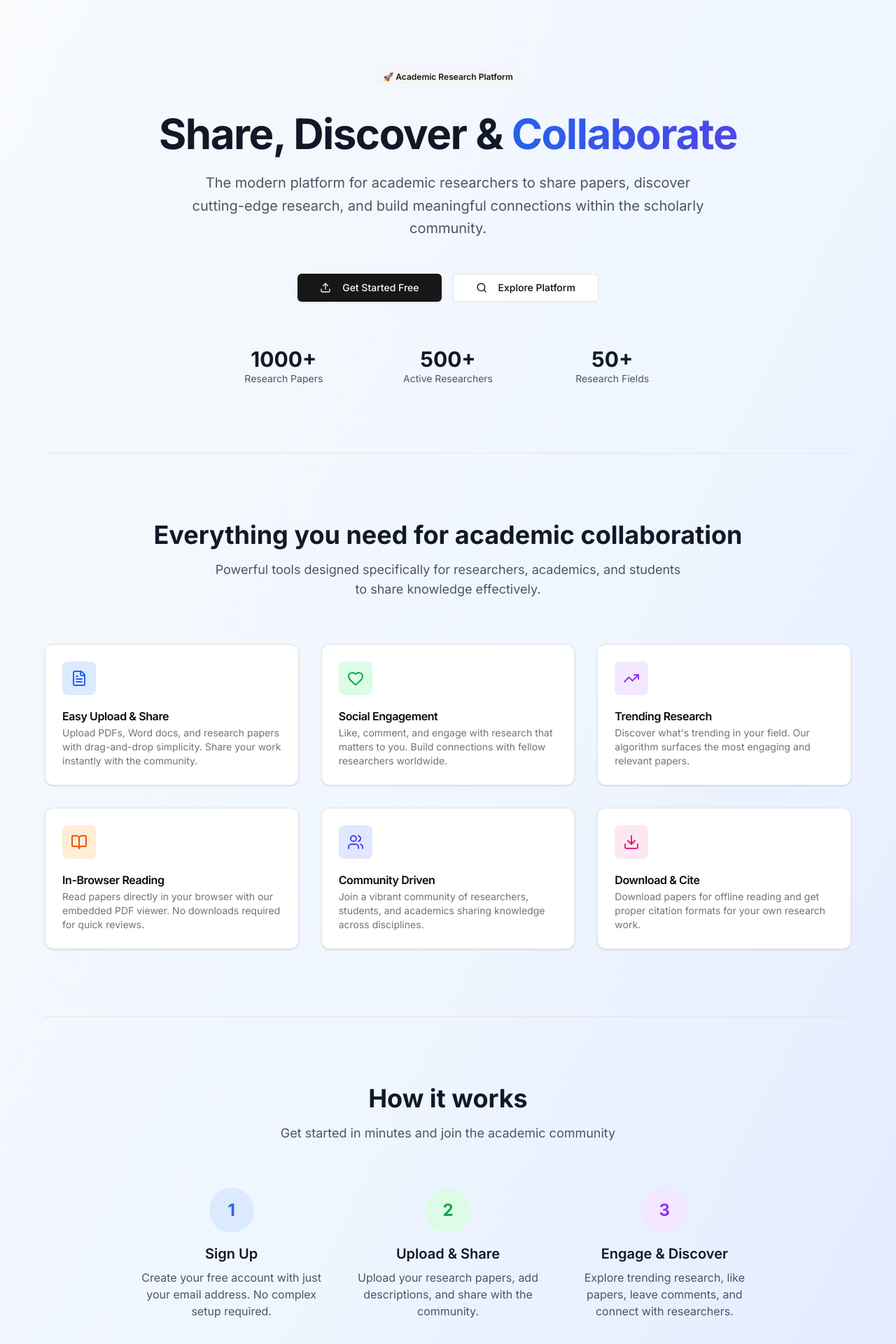
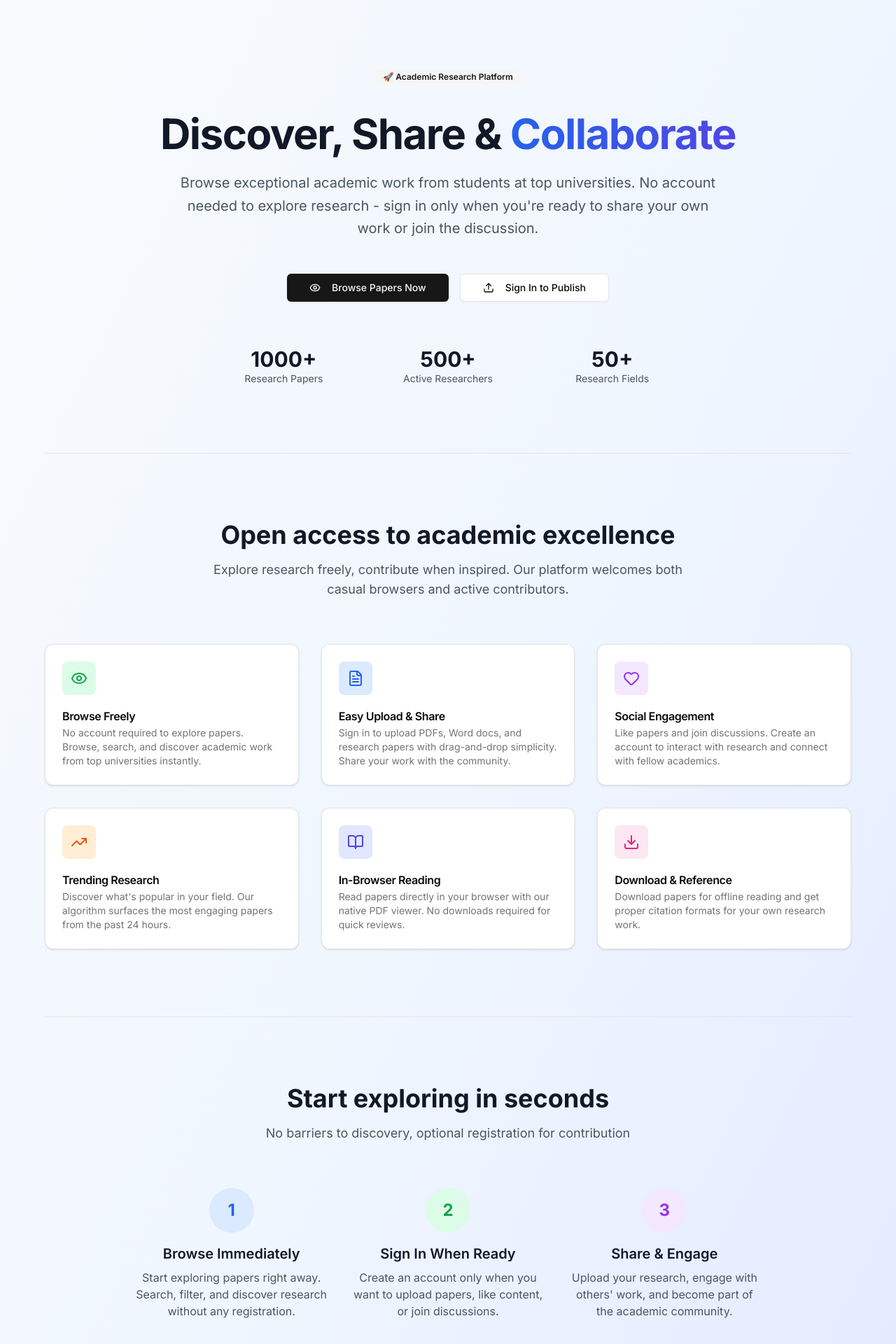
Before and after one commit to A-Ravioli/best-papers, a Next.js app: page / in a window 1280 px wide. Shown: the top 1920 px of the page at 70% size. Built offline with nearby package versions, Linux system fonts and the light colour scheme.

Commit message:
dark mode is ugly getting rid of all of it

```diff
--- a/src/app/dashboard/page.tsx
+++ b/src/app/dashboard/page.tsx
@@ -29,7 +29,8 @@ import {
   MessageCircle,
   User,
   Calendar,
-  FileText
+  FileText,
+  LogIn
 } from 'lucide-react'
 
 interface Paper {
@@ -66,13 +67,14 @@ export default function DashboardPage() {
   useEffect(() => {
     checkUser()
     fetchStats()
+    // Always fetch papers, regardless of authentication status
+    fetchPapers()
   }, [])
 
   useEffect(() => {
-    if (user) {
+    // Refetch papers when tab changes or user state changes
     fetchPapers()
-    }
-  }, [user, activeTab])
+  }, [activeTab, user])
 
   useEffect(() => {
     filterPapers()
@@ -80,10 +82,7 @@ export default function DashboardPage() {
 
   const checkUser = async () => {
     const { data: { user }, error } = await supabase.auth.getUser()
-    if (error || !user) {
-      router.push('/login')
-      return
-    }
+    // Don't redirect if no user - allow browsing without authentication
     setUser(user)
   }
 
@@ -175,7 +174,7 @@ export default function DashboardPage() {
     })
   }
 
-  if (loading && !user) {
+  if (loading && papers.length === 0) {
     return (
       <div className="min-h-screen bg-gradient-to-br from-slate-50 via-blue-50 to-indigo-100 dark:from-gray-950 dark:via-gray-900 dark:to-gray-800 flex items-center justify-center">
         <div className="text-center">
@@ -198,10 +197,21 @@ export default function DashboardPage() {
               </h1>
             </div>
             <div className="flex items-center space-x-4">
+              {user ? (
+                <>
                   <span className="text-sm text-gray-600 dark:text-gray-300">
-                {user?.email}
+                    {user.email}
                   </span>
                   <LogoutButton />
+                </>
+              ) : (
+                <Button asChild variant="outline">
+                  <Link href="/login">
+                    <LogIn className="mr-2 h-4 w-4" />
+                    Sign In
+                  </Link>
+                </Button>
+              )}
             </div>
           </div>
         </div>
@@ -272,12 +282,21 @@ export default function DashboardPage() {
               </Select>
             </div>
 
+            {user ? (
               <Button asChild size="lg" className="bg-gradient-to-r from-blue-600 to-purple-600 hover:from-blue-700 hover:to-purple-700">
                 <Link href="/upload">
                   <Upload className="mr-2 h-4 w-4" />
                   Publish Your Paper Now
                 </Link>
               </Button>
+            ) : (
+              <Button asChild size="lg" className="bg-gradient-to-r from-blue-600 to-purple-600 hover:from-blue-700 hover:to-purple-700">
+                <Link href="/login">
+                  <LogIn className="mr-2 h-4 w-4" />
+                  Sign In to Publish
+                </Link>
+              </Button>
+            )}
           </div>
         </div>
 
@@ -349,9 +368,18 @@ export default function DashboardPage() {
             </p>
             {!searchQuery && (
               <Button asChild>
-                <Link href="/upload">
+                <Link href={user ? "/upload" : "/login"}>
+                  {user ? (
+                    <>
                       <Upload className="mr-2 h-4 w-4" />
                       Upload Your First Paper
+                    </>
+                  ) : (
+                    <>
+                      <LogIn className="mr-2 h-4 w-4" />
+                      Sign In to Upload
+                    </>
+                  )}
                 </Link>
               </Button>
             )}
--- a/src/app/page.tsx
+++ b/src/app/page.tsx
@@ -5,7 +5,7 @@ import { Button } from '@/components/ui/button'
 import { Card, CardContent, CardDescription, CardHeader, CardTitle } from '@/components/ui/card'
 import { Badge } from '@/components/ui/badge'
 import { Separator } from '@/components/ui/separator'
-import { FileText, Heart, MessageCircle, TrendingUp, Users, Download, Search, Upload, BookOpen, Star, ArrowRight } from 'lucide-react'
+import { FileText, Heart, MessageCircle, TrendingUp, Users, Download, Search, Upload, BookOpen, Star, ArrowRight, Eye } from 'lucide-react'
 
 export default function LandingPage() {
   const scrollToFeatures = () => {
@@ -19,7 +19,7 @@ export default function LandingPage() {
   }
 
   return (
-    <div className="min-h-screen bg-gradient-to-br from-slate-50 via-blue-50 to-indigo-100 dark:from-gray-950 dark:via-gray-900 dark:to-gray-800">
+    <div className="min-h-screen bg-gradient-to-br from-slate-50 via-blue-50 to-indigo-100">
       {/* Hero Section */}
       <section className="container mx-auto px-4 py-16 sm:py-24">
         <div className="max-w-4xl mx-auto text-center">
@@ -29,49 +29,46 @@ export default function LandingPage() {
             </Badge>
           </div>
 
-          <h1 className="text-4xl sm:text-6xl font-bold tracking-tight text-gray-900 dark:text-white mb-6">
-            Share, Discover &
+          <h1 className="text-4xl sm:text-6xl font-bold tracking-tight text-gray-900 mb-6">
+            Discover, Share &
             <span className="text-transparent bg-clip-text bg-gradient-to-r from-blue-600 to-indigo-600">
               {" "}Collaborate
             </span>
           </h1>
 
-          <p className="text-xl text-gray-600 dark:text-gray-300 mb-12 max-w-3xl mx-auto leading-relaxed">
-            The modern platform for academic researchers to share papers, discover cutting-edge research,
-            and build meaningful connections within the scholarly community.
+          <p className="text-xl text-gray-600 mb-12 max-w-3xl mx-auto leading-relaxed">
+            Browse exceptional academic work from students at top universities. No account needed to explore research -
+            sign in only when you&apos;re ready to share your own work or join the discussion.
           </p>
 
           <div className="flex flex-col sm:flex-row gap-4 justify-center items-center mb-16">
             <Button asChild size="lg" className="w-full sm:w-auto">
+              <Link href="/dashboard">
+                <Eye className="mr-2 h-4 w-4" />
+                Browse Papers Now
+              </Link>
+            </Button>
+            <Button asChild variant="outline" size="lg" className="w-full sm:w-auto">
               <Link href="/login">
                 <Upload className="mr-2 h-4 w-4" />
-                Get Started Free
+                Sign In to Publish
               </Link>
-            </Button>
-            <Button
-              onClick={scrollToFeatures}
-              variant="outline"
-              size="lg"
-              className="w-full sm:w-auto"
-            >
-              <Search className="mr-2 h-4 w-4" />
-              Explore Platform
             </Button>
           </div>
 
           {/* Stats */}
           <div className="grid grid-cols-1 sm:grid-cols-3 gap-8 max-w-2xl mx-auto">
             <div className="text-center">
-              <div className="text-3xl font-bold text-gray-900 dark:text-white">1000+</div>
-              <div className="text-sm text-gray-600 dark:text-gray-400">Research Papers</div>
+              <div className="text-3xl font-bold text-gray-900">1000+</div>
+              <div className="text-sm text-gray-600">Research Papers</div>
             </div>
             <div className="text-center">
-              <div className="text-3xl font-bold text-gray-900 dark:text-white">500+</div>
-              <div className="text-sm text-gray-600 dark:text-gray-400">Active Researchers</div>
+              <div className="text-3xl font-bold text-gray-900">500+</div>
+              <div className="text-sm text-gray-600">Active Researchers</div>
             </div>
             <div className="text-center">
-              <div className="text-3xl font-bold text-gray-900 dark:text-white">50+</div>
-              <div className="text-sm text-gray-600 dark:text-gray-400">Research Fields</div>
+              <div className="text-3xl font-bold text-gray-900">50+</div>
+              <div className="text-sm text-gray-600">Research Fields</div>
             </div>
           </div>
         </div>
@@ -84,80 +81,80 @@ export default function LandingPage() {
         <div className="max-w-6xl mx-auto">
           <div className="text-center mb-16">
             <h2 className="text-3xl sm:text-4xl font-bold text-gray-900 dark:text-white mb-4">
-              Everything you need for academic collaboration
+              Open access to academic excellence
             </h2>
-            <p className="text-lg text-gray-600 dark:text-gray-300 max-w-2xl mx-auto">
-              Powerful tools designed specifically for researchers, academics, and students to share knowledge effectively.
+            <p className="text-lg text-gray-600 max-w-2xl mx-auto">
+              Explore research freely, contribute when inspired. Our platform welcomes both casual browsers and active contributors.
             </p>
           </div>
 
           <div className="grid grid-cols-1 md:grid-cols-2 lg:grid-cols-3 gap-8">
             <Card className="h-full hover:shadow-lg transition-shadow duration-300">
               <CardHeader>
-                <div className="w-12 h-12 bg-blue-100 dark:bg-blue-900 rounded-lg flex items-center justify-center mb-4">
-                  <FileText className="h-6 w-6 text-blue-600 dark:text-blue-400" />
+                <div className="w-12 h-12 bg-green-100 rounded-lg flex items-center justify-center mb-4">
+                  <Eye className="h-6 w-6 text-green-600" />
                 </div>
-                <CardTitle>Easy Upload & Share</CardTitle>
+                <CardTitle>Browse Freely</CardTitle>
                 <CardDescription>
-                  Upload PDFs, Word docs, and research papers with drag-and-drop simplicity. Share your work instantly with the community.
+                  No account required to explore papers. Browse, search, and discover academic work from top universities instantly.
                 </CardDescription>
               </CardHeader>
             </Card>
 
             <Card className="h-full hover:shadow-lg transition-shadow duration-300">
               <CardHeader>
-                <div className="w-12 h-12 bg-green-100 dark:bg-green-900 rounded-lg flex items-center justify-center mb-4">
-                  <Heart className="h-6 w-6 text-green-600 dark:text-green-400" />
+                <div className="w-12 h-12 bg-blue-100 rounded-lg flex items-center justify-center mb-4">
+                  <FileText className="h-6 w-6 text-blue-600" />
                 </div>
-                <CardTitle>Social Engagement</CardTitle>
+                <CardTitle>Easy Upload & Share</CardTitle>
                 <CardDescription>
-                  Like, comment, and engage with research that matters to you. Build connections with fellow researchers worldwide.
+                  Sign in to upload PDFs, Word docs, and research papers with drag-and-drop simplicity. Share your work with the community.
                 </CardDescription>
               </CardHeader>
             </Card>
 
             <Card className="h-full hover:shadow-lg transition-shadow duration-300">
               <CardHeader>
-                <div className="w-12 h-12 bg-purple-100 dark:bg-purple-900 rounded-lg flex items-center justify-center mb-4">
-                  <TrendingUp className="h-6 w-6 text-purple-600 dark:text-purple-400" />
+                <div className="w-12 h-12 bg-purple-100 rounded-lg flex items-center justify-center mb-4">
+                  <Heart className="h-6 w-6 text-purple-600" />
                 </div>
-                <CardTitle>Trending Research</CardTitle>
+                <CardTitle>Social Engagement</CardTitle>
                 <CardDescription>
-                  Discover what&apos;s trending in your field. Our algorithm surfaces the most engaging and relevant papers.
+                  Like papers and join discussions. Create an account to interact with research and connect with fellow academics.
                 </CardDescription>
               </CardHeader>
             </Card>
 
             <Card className="h-full hover:shadow-lg transition-shadow duration-300">
               <CardHeader>
-                <div className="w-12 h-12 bg-orange-100 dark:bg-orange-900 rounded-lg flex items-center justify-center mb-4">
-                  <BookOpen className="h-6 w-6 text-orange-600 dark:text-orange-400" />
+                <div className="w-12 h-12 bg-orange-100 rounded-lg flex items-center justify-center mb-4">
+                  <TrendingUp className="h-6 w-6 text-orange-600" />
                 </div>
-                <CardTitle>In-Browser Reading</CardTitle>
+                <CardTitle>Trending Research</CardTitle>
                 <CardDescription>
-                  Read papers directly in your browser with our embedded PDF viewer. No downloads required for quick reviews.
+                  Discover what&apos;s popular in your field. Our algorithm surfaces the most engaging papers from the past 24 hours.
                 </CardDescription>
               </CardHeader>
             </Card>
 
             <Card className="h-full hover:shadow-lg transition-shadow duration-300">
               <CardHeader>
-                <div className="w-12 h-12 bg-indigo-100 dark:bg-indigo-900 rounded-lg flex items-center justify-center mb-4">
-                  <Users className="h-6 w-6 text-indigo-600 dark:text-indigo-400" />
+                <div className="w-12 h-12 bg-indigo-100 rounded-lg flex items-center justify-center mb-4">
+                  <BookOpen className="h-6 w-6 text-indigo-600" />
                 </div>
-                <CardTitle>Community Driven</CardTitle>
+                <CardTitle>In-Browser Reading</CardTitle>
                 <CardDescription>
-                  Join a vibrant community of researchers, students, and academics sharing knowledge across disciplines.
+                  Read papers directly in your browser with our native PDF viewer. No downloads required for quick reviews.
                 </CardDescription>
               </CardHeader>
             </Card>
 
             <Card className="h-full hover:shadow-lg transition-shadow duration-300">
               <CardHeader>
-                <div className="w-12 h-12 bg-pink-100 dark:bg-pink-900 rounded-lg flex items-center justify-center mb-4">
-                  <Download className="h-6 w-6 text-pink-600 dark:text-pink-400" />
+                <div className="w-12 h-12 bg-pink-100 rounded-lg flex items-center justify-center mb-4">
+                  <Download className="h-6 w-6 text-pink-600" />
                 </div>
-                <CardTitle>Download & Cite</CardTitle>
+                <CardTitle>Download & Reference</CardTitle>
                 <CardDescription>
                   Download papers for offline reading and get proper citation formats for your own research work.
                 </CardDescription>
@@ -173,11 +170,11 @@ export default function LandingPage() {
       <section className="container mx-auto px-4 py-16 sm:py-24">
         <div className="max-w-4xl mx-auto">
           <div className="text-center mb-16">
-            <h2 className="text-3xl sm:text-4xl font-bold text-gray-900 dark:text-white mb-4">
-              How it works
+            <h2 className="text-3xl sm:text-4xl font-bold text-gray-900 mb-4">
+              Start exploring in seconds
             </h2>
-            <p className="text-lg text-gray-600 dark:text-gray-300">
-              Get started in minutes and join the academic community
+            <p className="text-lg text-gray-600">
+              No barriers to discovery, optional registration for contribution
             </p>
           </div>
 
@@ -186,19 +183,19 @@ export default function LandingPage() {
               <div className="w-16 h-16 bg-blue-100 dark:bg-blue-900 rounded-full flex items-center justify-center mx-auto mb-4">
                 <span className="text-2xl font-bold text-blue-600 dark:text-blue-400">1</span>
               </div>
-              <h3 className="text-xl font-semibold text-gray-900 dark:text-white mb-2">Sign Up</h3>
-              <p className="text-gray-600 dark:text-gray-300">
-                Create your free account with just your email address. No complex setup required.
-              </p>
+              <h3 className="text-xl font-semibold text-gray-900 mb-2">Browse Immediately</h3>
+                              <p className="text-gray-600">
+                  Start exploring papers right away. Search, filter, and discover research without any registration.
+                </p>
             </div>
 
             <div className="text-center">
               <div className="w-16 h-16 bg-green-100 dark:bg-green-900 rounded-full flex items-center justify-center mx-auto mb-4">
                 <span className="text-2xl font-bold text-green-600 dark:text-green-400">2</span>
               </div>
-              <h3 className="text-xl font-semibold text-gray-900 dark:text-white mb-2">Upload & Share</h3>
+              <h3 className="text-xl font-semibold text-gray-900 mb-2">Sign In When Ready</h3>
               <p className="text-gray-600 dark:text-gray-300">
-                Upload your research papers, add descriptions, and share with the community.
+                Create an account only when you want to upload papers, like content, or join discussions.
               </p>
             </div>
 
@@ -206,9 +203,9 @@ export default function LandingPage() {
               <div className="w-16 h-16 bg-purple-100 dark:bg-purple-900 rounded-full flex items-center justify-center mx-auto mb-4">
                 <span className="text-2xl font-bold text-purple-600 dark:text-purple-400">3</span>
               </div>
-              <h3 className="text-xl font-semibold text-gray-900 dark:text-white mb-2">Engage & Discover</h3>
+              <h3 className="text-xl font-semibold text-gray-900 mb-2">Share & Engage</h3>
               <p className="text-gray-600 dark:text-gray-300">
-                Explore trending research, like papers, leave comments, and connect with researchers.
+                Upload your research, engage with others&apos; work, and become part of the academic community.
               </p>
             </div>
           </div>
@@ -227,16 +224,22 @@ export default function LandingPage() {
               </div>
             </div>
             <h2 className="text-3xl sm:text-4xl font-bold text-white mb-4">
-              Ready to share your research?
+              Ready to explore academic excellence?
             </h2>
             <p className="text-xl text-blue-100 mb-8 max-w-2xl mx-auto">
-              Join thousands of researchers already sharing and discovering breakthrough research on Best Papers.
+              Join thousands of researchers and students discovering and sharing breakthrough research on Best Papers.
             </p>
             <div className="flex flex-col sm:flex-row gap-4 justify-center">
               <Button asChild size="lg" variant="secondary" className="w-full sm:w-auto">
+                <Link href="/dashboard">
+                  Start Browsing Now
+                  <ArrowRight className="ml-2 h-4 w-4" />
+                </Link>
+              </Button>
+              <Button asChild size="lg" variant="outline" className="w-full sm:w-auto text-white border-white hover:bg-white hover:text-blue-600">
                 <Link href="/login">
-                  Start Sharing Today
-                  <ArrowRight className="ml-2 h-4 w-4" />
+                  Sign In to Contribute
+                  <Upload className="ml-2 h-4 w-4" />
                 </Link>
               </Button>
             </div>
@@ -248,7 +251,7 @@ export default function LandingPage() {
       <footer className="border-t bg-white/50 dark:bg-gray-950/50 backdrop-blur-sm">
         <div className="container mx-auto px-4 py-8">
           <div className="text-center text-gray-600 dark:text-gray-400">
-            <p>&copy; 2024 Best Papers. Built for the academic community.</p>
+            <p>&copy; 2024 Best Papers. Open access to academic research.</p>
           </div>
         </div>
       </footer>
--- a/src/app/paper/[id]/page.tsx
+++ b/src/app/paper/[id]/page.tsx
@@ -8,7 +8,7 @@ import { Button } from '@/components/ui/button'
 import { Card, CardContent, CardDescription, CardHeader, CardTitle } from '@/components/ui/card'
 import { Badge } from '@/components/ui/badge'
 import { Separator } from '@/components/ui/separator'
-import { ArrowLeft, Download, ExternalLink, Heart, MessageCircle, Eye, Calendar, FileText, User } from 'lucide-react'
+import { ArrowLeft, Download, ExternalLink, Heart, MessageCircle, Eye, Calendar, FileText, User, LogIn } from 'lucide-react'
 
 interface PageProps {
   params: Promise<{ id: string }>
@@ -18,7 +18,7 @@ export default async function PaperPage({ params }: PageProps) {
   const { id } = await params
   const supabase = await createClient()
 
-  // Get current user
+  // Get current user (but don't require authentication)
   const {
     data: { user },
   } = await supabase.auth.getUser()
@@ -73,7 +73,7 @@ export default async function PaperPage({ params }: PageProps) {
               <Button asChild variant="ghost" size="sm">
                 <Link href="/dashboard">
                   <ArrowLeft className="mr-2 h-4 w-4" />
-                  Dashboard
+                  Browse Papers
                 </Link>
               </Button>
               <Separator orientation="vertical" className="h-6" />
@@ -81,14 +81,28 @@ export default async function PaperPage({ params }: PageProps) {
                 Best Papers
               </h1>
             </div>
-            {user && (
+            <div className="flex items-center space-x-4">
+              {user ? (
+                <>
                   <Button asChild>
                     <Link href="/upload">
                       <FileText className="mr-2 h-4 w-4" />
                       Upload Paper
                     </Link>
                   </Button>
+                  <span className="text-sm text-gray-600 dark:text-gray-300">
+                    {user.email}
+                  </span>
+                </>
+              ) : (
+                <Button asChild variant="outline">
+                  <Link href="/login">
+                    <LogIn className="mr-2 h-4 w-4" />
+                    Sign In
+                  </Link>
+                </Button>
               )}
+            </div>
           </div>
         </div>
       </header>
@@ -151,14 +165,23 @@ export default async function PaperPage({ params }: PageProps) {
                       Actions
                     </h3>
                     <div className="flex flex-col gap-2">
+                      {user ? (
                         <LikeButton
                           paperId={paper.id}
                           initialLiked={userLiked}
                           initialCount={paper.likes.length}
-                        currentUserId={user?.id}
+                          currentUserId={user.id}
                           variant="compact"
                           className="w-full"
                         />
+                      ) : (
+                        <Button asChild variant="outline" size="sm" className="w-full">
+                          <Link href="/login">
+                            <LogIn className="mr-2 h-3 w-3" />
+                            Sign In to Like
+                          </Link>
+                        </Button>
+                      )}
                       <Button asChild size="sm" className="w-full">
                         <a
                           href={paper.file_url}
```
Lines whose indentation alone changed are shown as unchanged.
